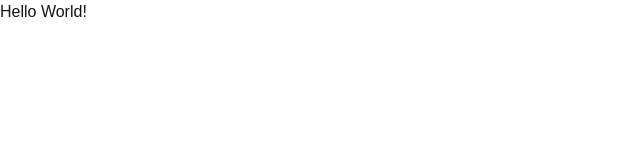
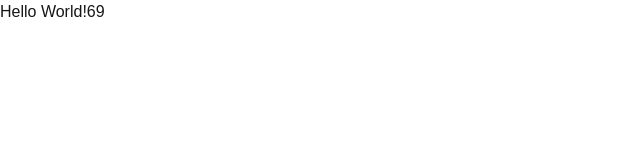
Before and after one commit to Fuller-source/to-do-list, a Next.js app: page / in a window 1280 px wide. Shown: the top 160 px of the page, without its empty margins (0-640 px from the left). Built offline with nearby package versions, Linux system fonts and the light colour scheme.

Commit message:
Testing intellij

```diff
--- a/src/app/page.tsx
+++ b/src/app/page.tsx
@@ -3,7 +3,7 @@ import Image from "next/image";
 export default function Home() {
   return (
     <div>
-      <h1>Hello World!</h1>
+      <h1>Hello World!69   </h1>
     </div>
   );
 }
```
